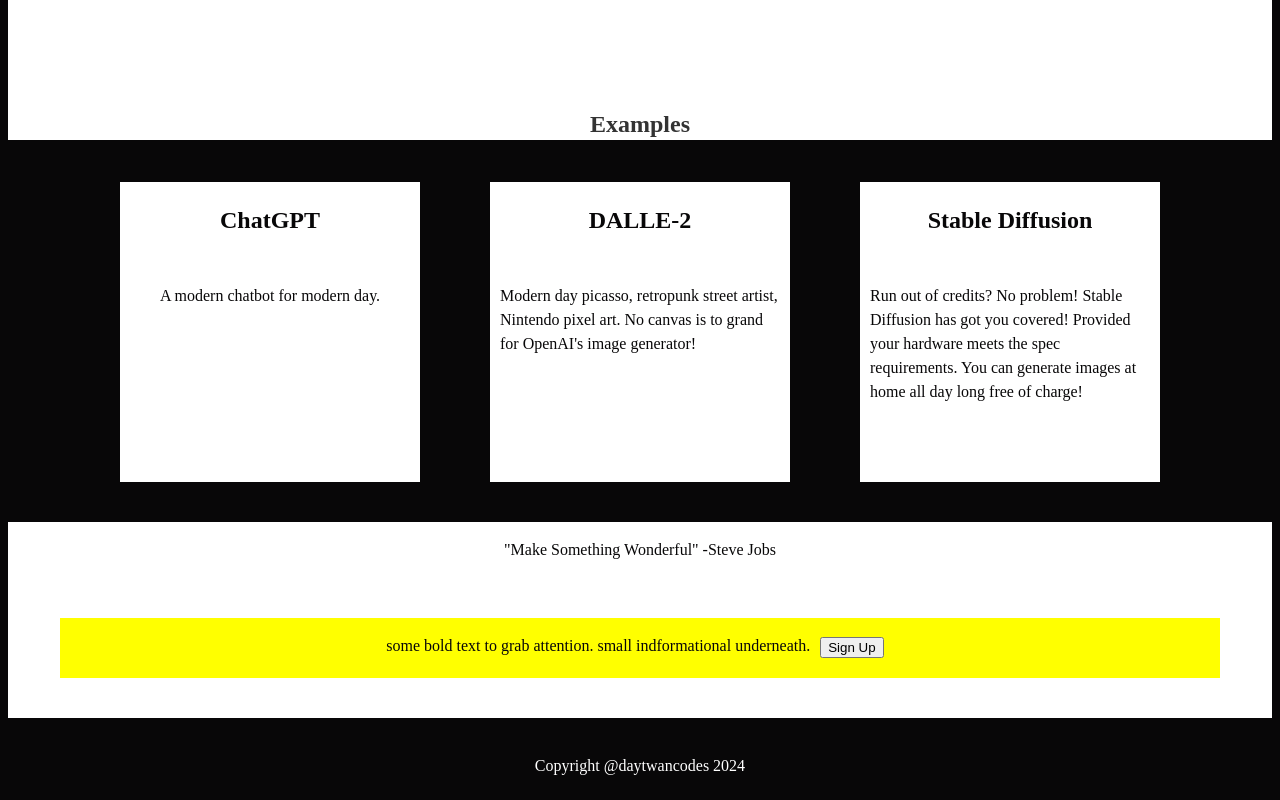
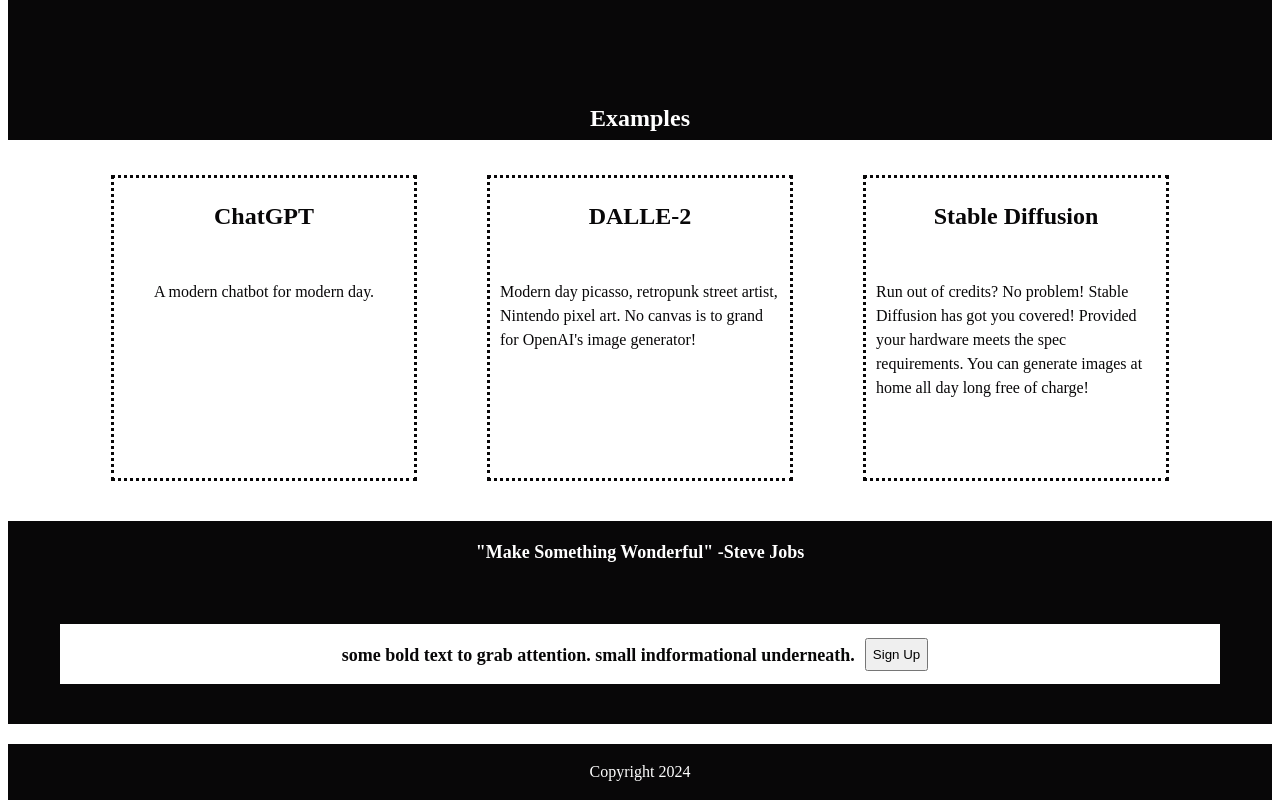
Before and after one commit to Daytwan/landing-page, a plain HTML site: page index.html in a window 1280 px wide. Shown: the part 343-1143 px from the top of the page. Drawn offline with Linux system fonts and the light colour scheme.

Commit message:
organize, style, rough draft

```diff
--- a/index.html
+++ b/index.html
@@ -9,7 +9,6 @@
   <body>
 
     <nav class="navbar">
-      <div class="container">
       <div class="logo">🤖</div>
       <ul class="nav">
         <li>
@@ -19,7 +18,6 @@
         <li>
         <a href="#">Stable Diffusion</a></li>
       </ul>
-      </div>
     </nav>
 
     <header class="header">
@@ -89,10 +87,11 @@
     <footer class="footer">
       <div class="container">
         <p>
-        Copyright @daytwancodes 2024
+        Copyright 2024
         </p>
       </div>
     </footer>
 
   </body>
+  <!--DAYTWAN WAS HERE-->
 </html>
--- a/style.css
+++ b/style.css
@@ -9,8 +9,8 @@
   font-family: serif;
   font-size: 16px;
   line-height: 1.5;
-  color: #333;
-  background-color: #080708;
+  color: #fff;
+  background-color: #fff;
   height: 100%;
 }
 
@@ -24,7 +24,7 @@
   width:100%;
   height: 400px;
   display: flex;
-  background-color: #fff;
+  background-color: #080708;
 }
 
 .navbar {
@@ -38,13 +38,13 @@
 .navbar .container {
   display: flex;
   justify-content: space-between;
-  min-width: 1259px;
   flex-wrap:wrap;
   align-content: center;
   padding-left: 0px;
   padding-right: 0px;
   margin-left: 10px;
   margin-right: 10px;
+  flex-basis: 100%;
 }
 
 .nav {
@@ -52,6 +52,7 @@
   gap: 20px;
   flex:5;
   justify-content: flex-end;
+  padding-right: 10px;
 }
 
 .header .container {
@@ -97,28 +98,29 @@
 .ad div {
   width: 150px;
   height: 60px;
-  background-color: yellow;
+  background-color: #fff;
   margin: 20px;
 }
 
 .quote {
   width: 100%;
-  background-color: #fff;
+  background-color: #080708;
   flex: 1;
   margin: 20px;
 }
 
 .box {
-  width: 300px;
+  flex-basis: 300px;
   height: 300px;
-  background-color: #fff;
-  color: #fff;
   margin: 10px;
   display: flex;
   flex-direction: column;
   align-content: center;
   justify-content: flex-start;
   flex-wrap: wrap;
+  border-style: dotted;
+  border-color: #080708;
+  min-width:250px;
 }
 
 li {
@@ -135,7 +137,8 @@
 }
 
 button {
-  max-width: 100px;
+  min-height: 33px;
+  max-width: 200px;
 }
 
 
@@ -150,6 +153,8 @@
 .quote .container {
   display: flex;
   justify-content: center;
+  font-size: 18px;
+  font-weight: bold;
 }
 
 .ad .container {
@@ -170,7 +175,7 @@
 }
 
 h1, p {
-  color: #080708;
+  color: #fff;
 }
 
 .footer .container p {
@@ -178,10 +183,23 @@
 }
 
 .box h2 {
+  align-self: center;
   color: #080708;
-  align-self: center;
 }
 
 .box p {
   padding:10px;
+  color: #080708;
 }
+
+.ad .container p {
+  color: #080708;
+}
+
+/* @media(max-width: 768px) {
+  .boxes .container {
+    flex-direction:column;
+    text-align:center;
+  }
+}
+*/ add this maybe??
```
Lines whose indentation alone changed are shown as unchanged.
